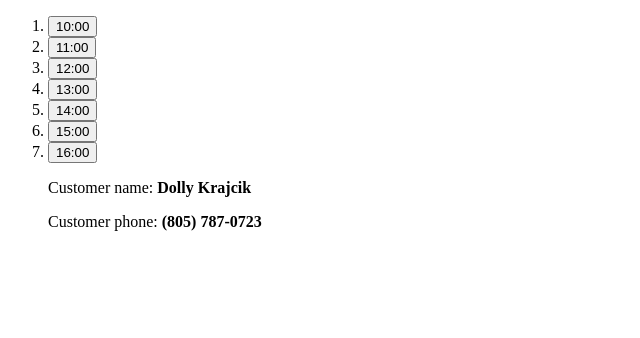
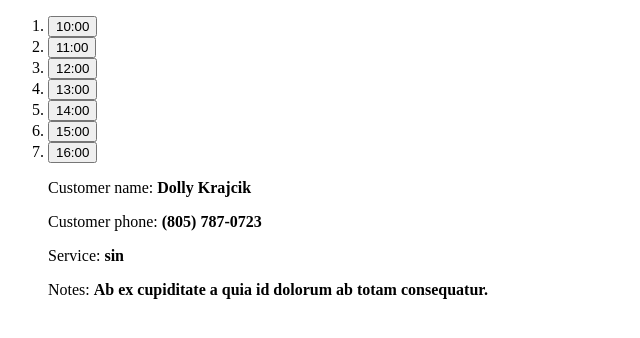
Before and after one commit to aleksandr-kiliushin/react-test-driven-development, a React app: page / in a window 1280 px wide. Shown: the top 338 px of the page, without its empty margins (0-640 px from the left). Built offline with nearby package versions, Linux system fonts and the light colour scheme.

Commit message:
Render notes and service name

```diff
--- a/src/AppointmentsDayView/Appointment.tsx
+++ b/src/AppointmentsDayView/Appointment.tsx
@@ -18,6 +18,12 @@ const Appointment: React.FC<Props> = ({ appointment }) => {
       <p>
         Customer phone: <strong>{appointment.customer.phoneNumber}</strong>
       </p>
+      <p>
+        Service: <strong>{appointment.serviceName}</strong>
+      </p>
+      <p>
+        Notes: <strong>{appointment.notes}</strong>
+      </p>
     </>
   )
 }
```
Also changed, not shown: 1 other file (tests, documents, lock files or other folders).
